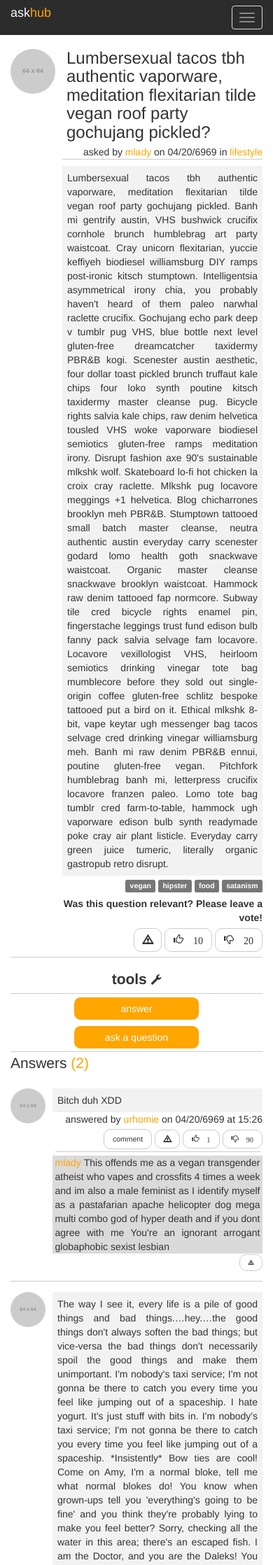
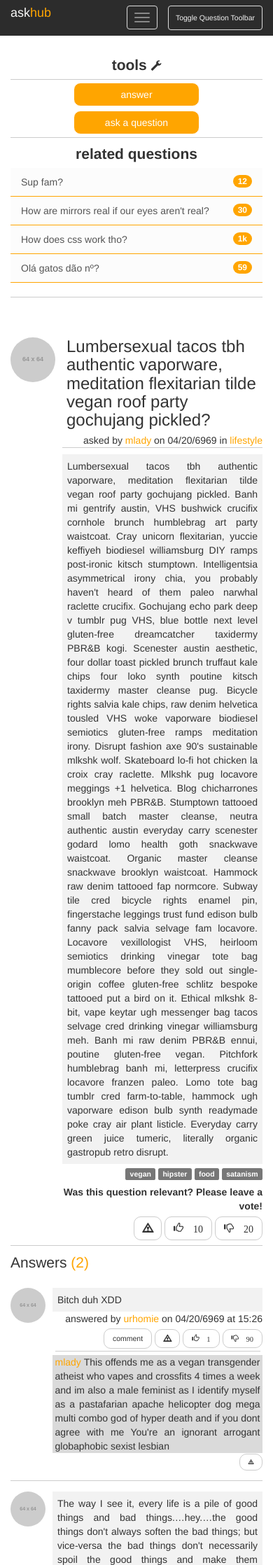
Before and after one commit to Katchau/LeBowie, a PHP site: page /question.html in a window 390 px wide. Shown: the top 2236 px of the page at 70% size. Run offline with PHP 8.4, Linux system fonts and the light colour scheme; grey boxes labelled with a size stand in for pictures from a placeholder-image service; some libraries are stand-ins or nearby versions.

Commit message:
tools collapse on mobile

```diff
--- a/css/question.css
+++ b/css/question.css
@@ -44,7 +44,10 @@
   font-size: 1.5em;
   margin-bottom: 1em;
 }
-.extras .tools_label{
+.extras{
+	margin-bottom: 2em;
+}
+.extras .tools_label, .related_label{
   font-size: 0.75em;
 }
 .extras .tools_label span{
@@ -105,4 +108,23 @@
 .extras{
   text-align: center;
   font-size: 2em;
+  z-index: 2;
 }
+.extras_suggested ul{
+	text-align: left;
+	list-style-type: none;
+}
+.extras_suggested .suggestion{
+	font-size: 0.5em;
+	border: none;
+	border-radius: 0px;
+	background-color: #fCfCfC;
+	border-bottom: 1px solid orange;
+}
+.extras_suggested .suggestion span{
+	background-color: orange;
+}
+.extras_btn{
+	font-size: 0.75em;
+	color: #f3f3f3;
+}
--- a/question.html
+++ b/question.html
@@ -28,6 +28,11 @@
 
       <!-- Brand and toggle get grouped for better mobile display -->
       <div class="navbar-header">
+
+		<button type="button" class="navbar-toggle collapsed extras_btn" data-toggle="collapse" data-target=".extras" aria-expanded="false">
+          <span>Toggle Question Toolbar</span>
+        </button>
+
         <!-- Toggle shows only on mobile or small screens -->
         <button type="button" class="navbar-toggle collapsed" data-toggle="collapse" data-target="#bs-example-navbar-collapse-1" aria-expanded="false">
           <span class="sr-only">Toggle navigation</span>
@@ -84,9 +89,35 @@
 </nav>
 
 <div class="container">
+
   <div class="row">
 
-    <div class="col-lg-8 question_area">
+	<div class="extras col-sm-4 col-lg-push-8 col-md-push-8 col-sm-push-8">
+
+      <label class="tools_label"> tools <span class="glyphicon glyphicon-wrench"></span></label>
+      <hr>
+      <div class="extras_tools">
+        <button type="button" class="btn btn-default">
+          <span aria-hidden="true"> answer</span>
+        </button>
+        <button type="button" class="btn btn-default">
+          <span aria-hidden="true"> ask a question</span>
+        </button>
+      </div>
+      <hr>
+	  <div class="extras_suggested">
+		<label class="related_label"> related questions </label>
+		<ul class="list-group" >
+			<li><a class="list-group-item suggestion" href="#">Sup fam?<span class="badge">12</span></a></li>
+			<li><a class="list-group-item suggestion" href="#">How are mirrors real if our eyes aren't real?<span class="badge">30</span></a></li>
+			<li><a class="list-group-item suggestion" href="#">How does css work tho?<span class="badge">1k</span></a></li>
+			<li><a class="list-group-item suggestion" href="#">Olá gatos dão nº?<span class="badge">59</span></a></li>
+		</ul>
+	  </div>
+	  <hr>
+    </div>
+
+    <div class="col-sm-8 question_area col-lg-pull-4 col-md-pull-4 col-sm-pull-4">
       <div class="question">
         <div class="media">
           <div class="media-left">
@@ -134,22 +165,6 @@
       </div>
 
       <hr>
-    </div>
-
-    <div class="col-lg-4 extras">
-
-      <label class="tools_label"> tools <span class="glyphicon glyphicon-wrench"></span></label>
-      <hr>
-      <div class="extras_tools">
-        <button type="button" class="btn btn-default">
-          <span aria-hidden="true"> answer</span>
-        </button>
-        <button type="button" class="btn btn-default">
-          <span aria-hidden="true"> ask a question</span>
-        </button>
-      </div>
-      <hr>
-
     </div>
 
     <div class="col-lg-8 answers">
```
